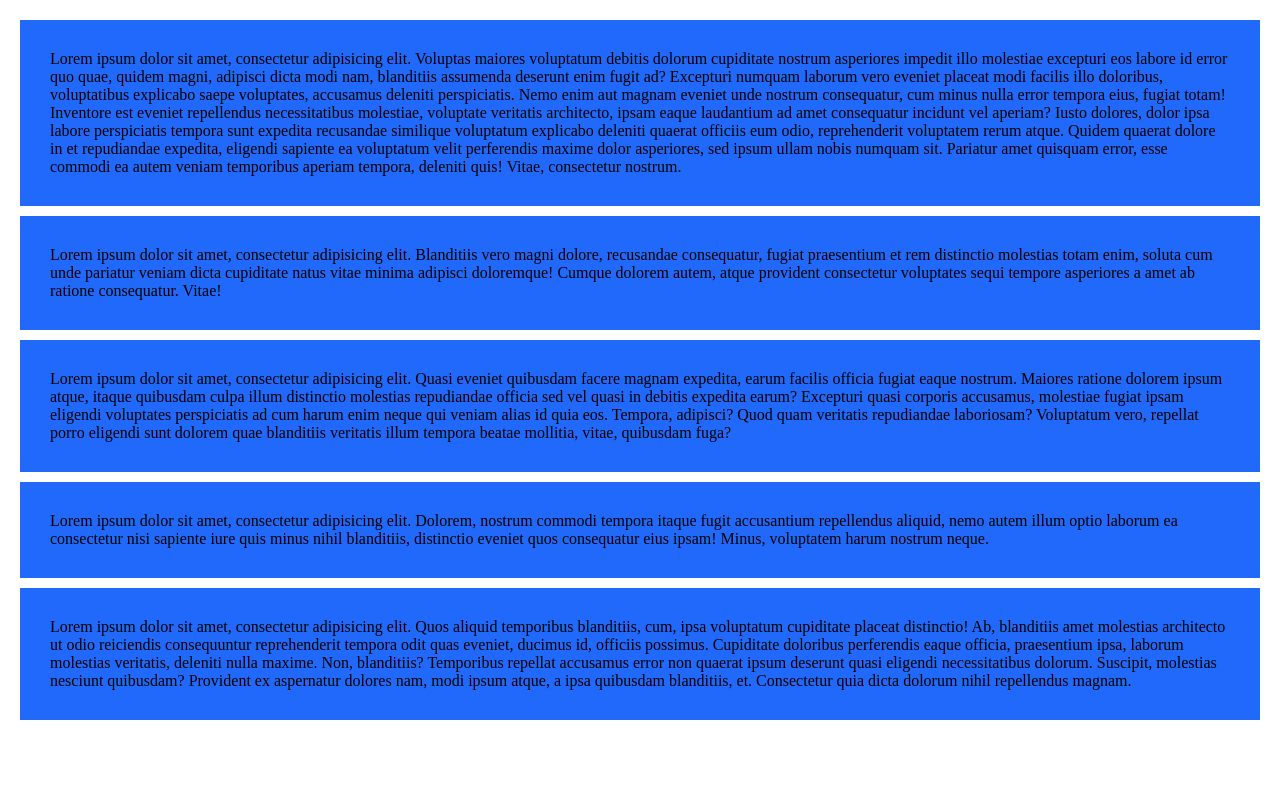
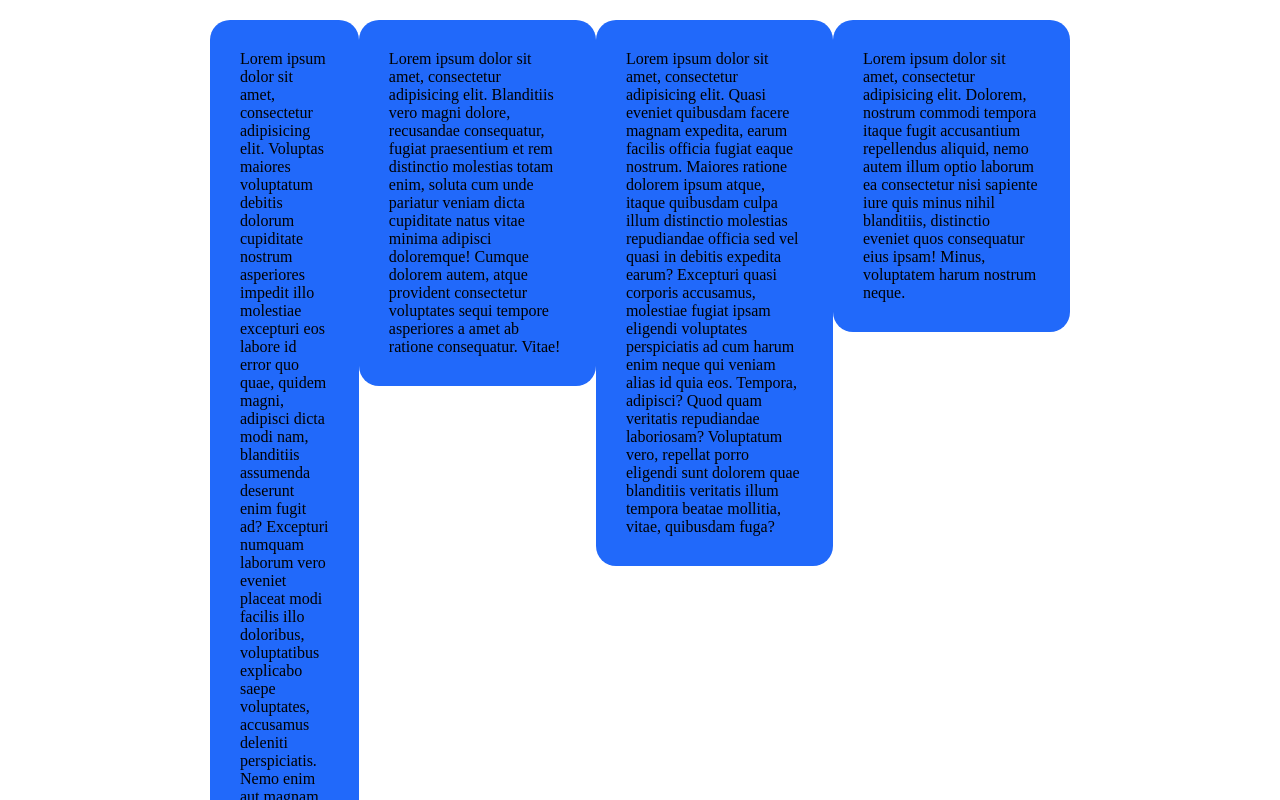
Before and after one commit to Nerldy/my-test-lab, a plain HTML site: page test project/index.html in a window 1280 px wide. Shown: the top 800 px of the page. Drawn offline with Linux system fonts and the light colour scheme.

Commit message:
relearning flexbox concepts

```diff
--- /dev/null
+++ b/Flexbox/css/main.css
@@ -0,0 +1,31 @@
+* {
+    margin     : 0;
+    box-sizing : border-box;
+}
+
+html {
+    background-color : lightgrey;
+}
+
+#main {
+    width            : 80%;
+    margin           : 50px auto;
+    background-color : #eef9f2;
+    padding          : 10px;
+    border-radius    : 10px;
+
+    /*Flexbox*/
+    /*----------------------------*/
+    display          : flex;
+    flex-flow        : column;
+}
+
+.block {
+    background-color : #2169fa;
+    color            : white;
+    font-family      : 'Varela Round', sans-serif;
+    font-size        : 20px;
+    padding          : 10px;
+    border-radius    : 3px;
+    margin           : 5px;
+}
--- a/test project/css/main.css
+++ b/test project/css/main.css
@@ -1,14 +1,28 @@
 * {
-    margin : 0;
+    margin     : 0;
+    box-sizing : border-box;
 }
 
 .main {
-    padding : 20px;
+    padding   : 20px;
+    width     : 80%;
+    max-width : 900px;
+    margin    : 0 auto;
+    display   : flex;
+    flex-flow : wrap;
 }
 
 p {
     padding          : 30px;
     background-color : #2169fa;
     margin-bottom    : 10px;
-    border-radius    : 20pxc;
+    border-radius    : 20px;
 }
+
+.block {
+    flex : 1 1 200px;
+}
+
+.item-1 {
+    flex : 2;
+}
```
Also changed, not shown: Flexbox/index.html (added, +26 -0 lines), test project/index.html (indentation only).
